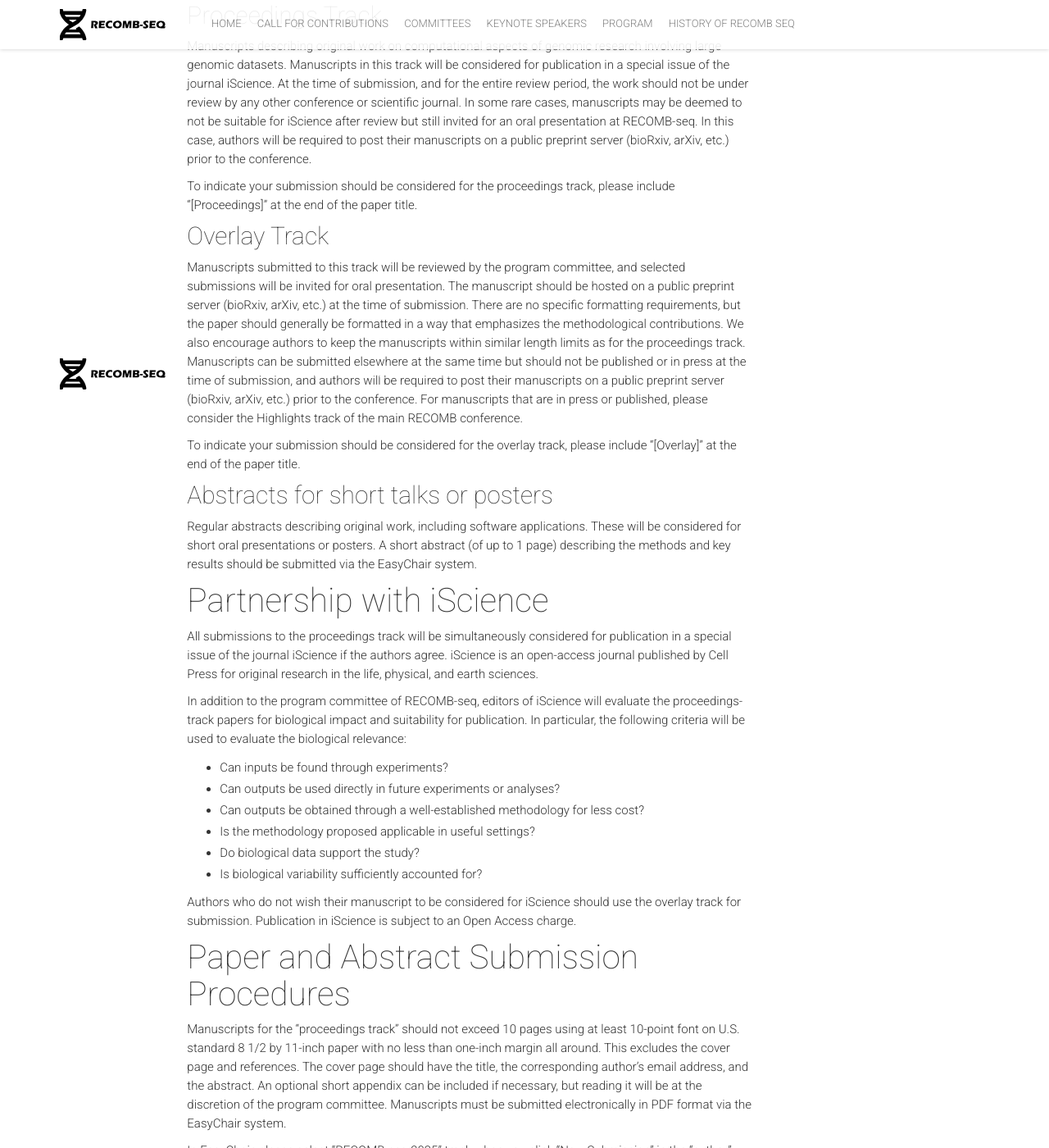
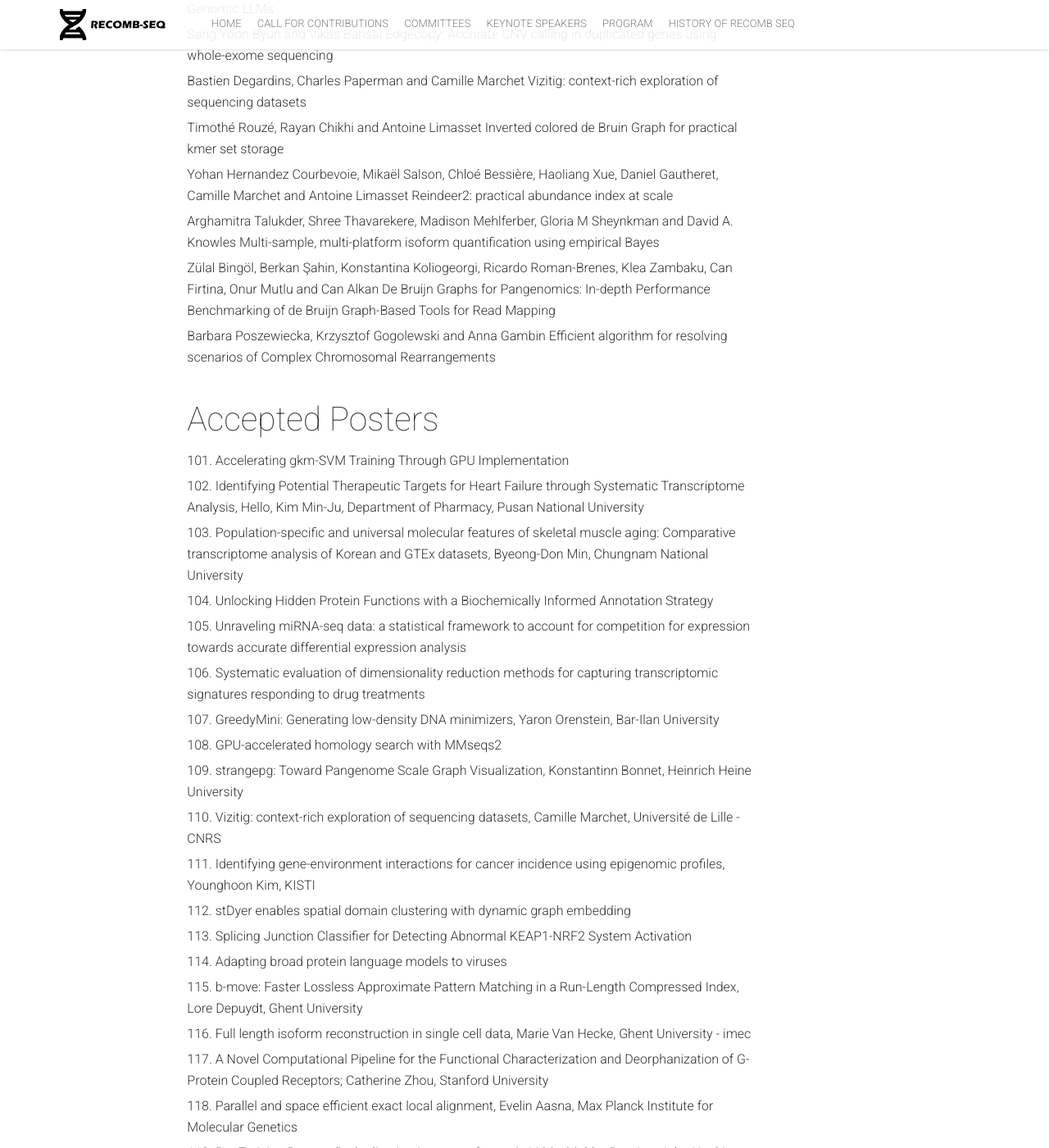
Before and after one commit to recomb-seq/recomb-seq.github.io, a Jekyll site: the page built from history/2025/papers.html, in a window 1280 px wide and 1400 px high, scrolled down 2067 px. Shown: the whole window at 82% size. Built offline with Jekyll 4.4.1, drawn with Linux system fonts in a browser that asks for light colours; nearby versions of some CDN libraries; comment, search, counter and statistics services are not loaded; some of the changed text lies outside the part shown.

Commit message:
history-2025a

```diff
--- a/history/2025/papers.html
+++ b/history/2025/papers.html
@@ -1,75 +1,82 @@
 ---
-layout: history
-title: Call for Papers
+layout: post
+title: Accepted Papers/Posters of RECOMB-seq 2025
 permalink: /history/2025/papers/
-image: blog.jpg
+isStaticPost: true
 ---
 
- {% include top-section.html %}
+<!-- Begin Schedule Section -->
+<section id="schedule" class="schedule">
+    <div class="content-wrapper text-left">
 
-<!-- Begin Papers based on Blog from Zeppelin-->
-<section id="blog" class="blog">
-    <div class="content-wrapper text-left">
-        <div class="col-md-10 col-sm-10 col-lg-offset-2 col-md-offset-2 col-sm-offset-1">
-            <h3>Call for Papers</h3>
-            <div class="col-lg-8 col-md-10 col-xs-12">
-                {% for post in site.paper-calls %}
-                    <article class="row post">
-                        <!-- <a href="{{ site.baseurl | append: post.url }}" title="{{ post.title }}"><h4>{{ post.title }}</h4></a>-->
-                        <div class="post-header">
-                            <div class="published col-md-6 col-xs-6 pull-left">
-                                <span class="caption">Posted:</span>
-                                <span class="publish-date" itemprop="datePublished">{{ post.date | date: "%b %-d, %Y" }}{% if post.author %} • {{ post.author }}{% endif %}{% if post.meta %} • {{ post.meta }}{% endif %}</span>
-                            </div>
-                            <div class="share col-md-6 col-xs-6 pull-right">
-                                <ul class="social-links">
-                                    {% assign postUrl = site.url | append: site.baseurl | append: post.url %}
-                                    <li>
-                                        <a href="#" onclick="window.open('https://twitter.com/home?status={{ postUrl }}', 'newwindow', 'width=600, height=250'); return false;">
-                                            <svg class="icon icon-twitter" viewBox="0 0 30 32">
-                                                <use xlink:href="{{ site.baseurl }}/img/sprites/sprites.svg#icon-twitter"></use>
-                                            </svg>
-                                        </a>
-                                    </li>
-                                    <li>
-                                        <a href="#" onclick="window.open('https://www.facebook.com/sharer/sharer.php?u={{ postUrl }}', 'newwindow', 'width=600, height=500'); return false;">
-                                            <svg class="icon icon-facebook" viewBox="0 0 30 32">
-                                                <use xlink:href="{{ site.baseurl }}/img/sprites/sprites.svg#icon-facebook"></use>
-                                            </svg>
-                                        </a>
-                                    </li>
-                                </ul>
-                            </div>
-                        </div>
-                        <p class="post-body">{{ post.content }} {% if blog.readmore == false %}<a href="{{ site.baseurl | append: post.url }}">continue reading</a>{% endif %}</p>
-                    </article>
-                {% endfor %}
+		<h4>Accepted Papers to the Proceedings Track</h4>
 
-                {% if paginator.total_pages > 1 %}
-                <div class="row">
-                    <div class="pagination">
-                        {% if paginator.previous_page %}
-                        <a href="/page{{ paginator.previous_page }}" class="previous">Previous</a>
-                        {% else %}
-                        <span class="previous">Previous</span>
-                        {% endif %}
-                        <span class="page-number ">Page: {{ paginator.page }} of {{ paginator.total_pages }}</span>
-                        {% if paginator.next_page %}
-                        <a href="/page{{ paginator.next_page }}" class="next">Next</a>
-                        {% else %}
-                        <span class="next ">Next</span>
-                        {% endif %}
-                    </div>
-                </div>
-                {% endif %}
+		<ul style="list-style-type: disc;">
+		<li>Alessia Petescia, Luca Denti, Askar Gafurov, Viktória Hodorová, Jozef Nosek, Broňa Brejová and Tomas Vinar	Alignment-Free Detection of Differences Between Sequencing Data Sets</li>
+		<li>Oieswarya Bhowmik and Ananth Kalyanaraman	Tile-X: A vertex reordering approach for scalable long read assembly</li>
+		<li>Prannav Shankar, Huan Liang, Uthsav Chitra and Rohit Singh 	Decoding the causal drivers of spatial cellular topology </li>
+		<li>Zhenhao Gu, Hongyi Xin, Puru Sharma, Gary Yipeng Goh, Limsoon Wong and Niranjan Nagarajan	Efficient trace reconstruction in DNA storage systems using Bidirectional Beam Search</li>
+		<li>Zhao Ling, Shi Ying Li, Jingwan Wang, Xikang Feng, Bowen Tan and Shuai Cheng Li	Decoupling Hi-C matrices with non-negative matrix factorization to reveal assorted TADs </li>
+		<li>Lore Depuydt, Omar Y. Ahmed, Jan Fostier, Ben Langmead and Travis Gagie	Run-length compressed metagenomic read classification with SMEM-finding and tagging</li>
+		</ul>
 
-                <div class="row text-center">
-                    <p class="rss-subscribe">Subscribe <a href="{{ "/feed.xml" | prepend: site.baseurl }}" target="_blank">via RSS</a>
-                    </p>
-                </div>
+		<h4>Accepted Papers to the Overlay Track</h4>
+		<ul style="list-style-type: disc;">
+		<li>Alexander Petri and Kristoffer Sahlin	De novo clustering of extensive long-read transcriptome datasets with isONclust3</li>
+		<li>Ivan Tolstoganov, Marcel Martin and Kristoffer Sahlin	Multi-context seeds enable fast and high-accuracy read mapping</li>
+		<li>Felix Kallenborn, Alejandro Chacon, Christian Hundt, Hassan Sirelkhatim, Kieran Didi, Sooyoung Cha, Christian Dallago, Milot Mirdita, Bertil Schmidt and Martin Steinegger	GPU-accelerated homology search with MMseqs2</li>
+		<li>Yi Ding, Jin Xiao, Bohao Zou and Lu Zhang	DeepMM: Identify and correct Metagenome Misassemblies with deep learning</li>
+		<li>Daanish Mahajan, Chirag Jain and Navin Kashyap	On the Coverage Required for Diploid Genome Assembly </li>
+		<li>Luca Denti, Paola Bonizzoni, Brona Brejova, Rayan Chikhi, Thomas Krannich, Tomas Vinar and Fereydoun Hormozdiari	Pangenome graph augmentation from unassembled long reads </li>
+		</ul>
 
-            </div>
-        </div>
-    </div>
+		<h4>Accepted Short Talks</h4>
+		<ul style="list-style-type: disc;">
+		<li>Pia Rautenstrauch and Uwe Ohler	Metrics Matter: Why We Need to Stop Using Silhouette in Single-Cell Benchmarking</li>
+		<li>Marie Van Hecke, Koen Deserranno, Elise Callens, Filip Van Nieuwerburgh and Kathleen Marchal	Full length isoform reconstruction in single cell data</li>
+		<li>Ondřej Sladký, Pavel Veselý and Karel Brinda	Masked superstrings as a compact, indexable, and dynamic representation of unconstrained k-mer sets</li>
+		<li>Alexander Sweeten, Adam Phillippy and Michael Schatz	Automated Annotation of Satellite DNA</li>
+		<li>Lore Depuydt, Luca Renders, Simon Van de Vyver, Lennart Veys, Travis Gagie and Jan Fostier	b-move: Faster Lossless Approximate Pattern Matching in a Run-Length Compressed Index</li>
+		<li>Konstantinn Bonnet and Tobias Marschall	strangepg: Toward Pangenome Scale Graph Visualization</li>
+		<li>Megan Le, Lillian Zhang, Can Koçkan, Barış Ekim, Houlin Yu, Brian Haas, Aziz Al'Khafaji, Bonnie Berger and Victoria Popic	Improved variant calling via latent breakpoint graphs</li>
+		<li>Junqiong Qiu, Seungmo Lee, Vivek Agarwal and William O'Brien	A Novel K-mer Masking Approach for Improving Specificity in Metagenomic Pathogen Detection</li>
+		<li>Mahler Revsine, Daniel Khashabi and Michael Schatz	Pre-Training Dataset Deduplication Improves Genomic LLMs</li>
+		<li>Sang Yoon Byun and Vikas Bansal	Edgecopy: Accurate CNV calling in duplicated genes using whole-exome sequencing</li>
+		<li>Bastien Degardins, Charles Paperman and Camille Marchet	Vizitig: context-rich exploration of sequencing datasets</li>
+		<li>Timothé Rouzé, Rayan Chikhi and Antoine Limasset	Inverted colored de Bruin Graph for practical kmer set storage</li>
+		<li>Yohan Hernandez Courbevoie, Mikaël Salson, Chloé Bessière, Haoliang Xue, Daniel Gautheret, Camille Marchet and Antoine Limasset	Reindeer2: practical abundance index at scale</li>
+		<li>Arghamitra Talukder, Shree Thavarekere, Madison Mehlferber, Gloria M Sheynkman and David A. Knowles	Multi-sample, multi-platform isoform quantification using empirical Bayes</li>
+		<li>Zülal Bingöl, Berkan Şahin, Konstantina Koliogeorgi, Ricardo Roman-Brenes, Klea Zambaku, Can Firtina, Onur Mutlu and Can Alkan	De Bruijn Graphs for Pangenomics: In-depth Performance Benchmarking of de Bruijn Graph-Based Tools for Read Mapping</li>
+		<li>Barbara Poszewiecka, Krzysztof Gogolewski and Anna Gambin	Efficient algorithm for resolving scenarios of Complex Chromosomal Rearrangements</li>
+		</ul>
+
+
+		<h4>Accepted Posters</h4>
+		<ul style="list-style-type: disc;">
+		<li>101. Accelerating gkm-SVM Training Through GPU Implementation</li>
+		<li>102. Identifying Potential Therapeutic Targets for Heart Failure through Systematic Transcriptome Analysis, Hello, Kim Min-Ju, Department of Pharmacy, Pusan National University</li>
+<li>103. Population-specific and universal molecular features of skeletal muscle aging: Comparative transcriptome analysis of Korean and GTEx datasets, Byeong-Don Min, Chungnam National University</li>
+<li>104. Unlocking Hidden Protein Functions with a Biochemically Informed Annotation Strategy</li>
+<li>105. Unraveling miRNA-seq data: a statistical framework to account for competition for expression towards accurate differential expression analysis</li>
+<li>106. Systematic evaluation of dimensionality reduction methods for capturing transcriptomic signatures responding to drug treatments</li>
+<li>107. GreedyMini: Generating low-density DNA minimizers, Yaron Orenstein, Bar-Ilan University</li>
+<li>108. GPU-accelerated homology search with MMseqs2</li>
+<li>109. strangepg: Toward Pangenome Scale Graph Visualization, Konstantinn Bonnet, Heinrich Heine University</li>
+<li>110. Vizitig: context-rich exploration of sequencing datasets, Camille Marchet, Université de Lille - CNRS</li>
+<li>111. Identifying gene-environment interactions for cancer incidence using epigenomic profiles, Younghoon Kim, KISTI</li>
+<li>112. stDyer enables spatial domain clustering with dynamic graph embedding</li>
+<li>113. Splicing Junction Classifier for Detecting Abnormal KEAP1-NRF2 System Activation</li>
+<li>114. Adapting broad protein language models to viruses</li>
+<li>115. b-move: Faster Lossless Approximate Pattern Matching in a Run-Length Compressed Index, Lore Depuydt, Ghent University</li>
+<li>116. Full length isoform reconstruction in single cell data, Marie Van Hecke, Ghent University - imec</li>
+<li>117. A Novel Computational Pipeline for the Functional Characterization and Deorphanization of G-Protein Coupled Receptors; Catherine Zhou, Stanford University</li>
+<li>118. Parallel and space efficient exact local alignment, Evelin Aasna, Max Planck Institute for Molecular Genetics</li>
+<li>119. Pre-Training Dataset Deduplication Improves Genomic LLMs, Mahler Revsine, John Hopkins University</li>
+		</ul>
+
+		</div>
+	</div>
+
+	</div>
 </section>
-<!-- End Blog -->
+<!-- End Schedule Section -->
--- a/history/2025/schedule.html
+++ b/history/2025/schedule.html
@@ -6,5 +6,4 @@ image: schedule.jpg
 modal: all
 ---
 
-{% include top-section.html %}
 {% include schedule2025.html %}
--- a/history/2025/team.html
+++ b/history/2025/team.html
@@ -1,5 +1,5 @@
 ---
-layout: default
+layout: history
 title: Committees of RECOMB-seq 2025
 permalink: /history/2025/team/
 color: "#00bcd4"
```
